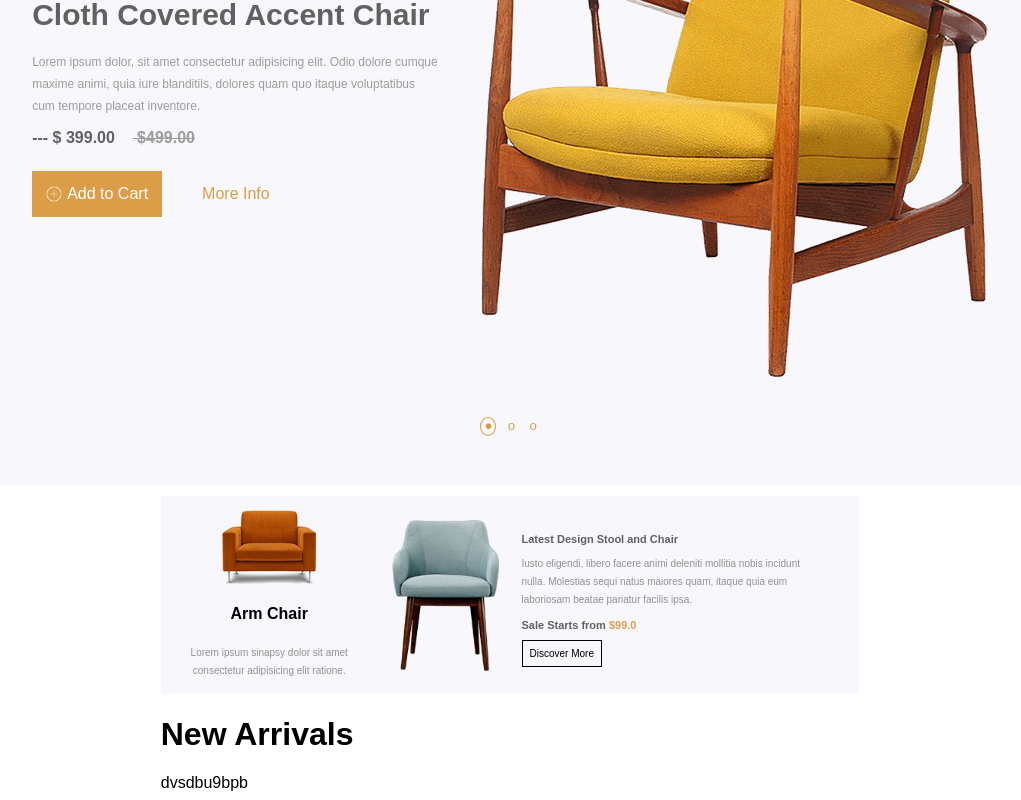
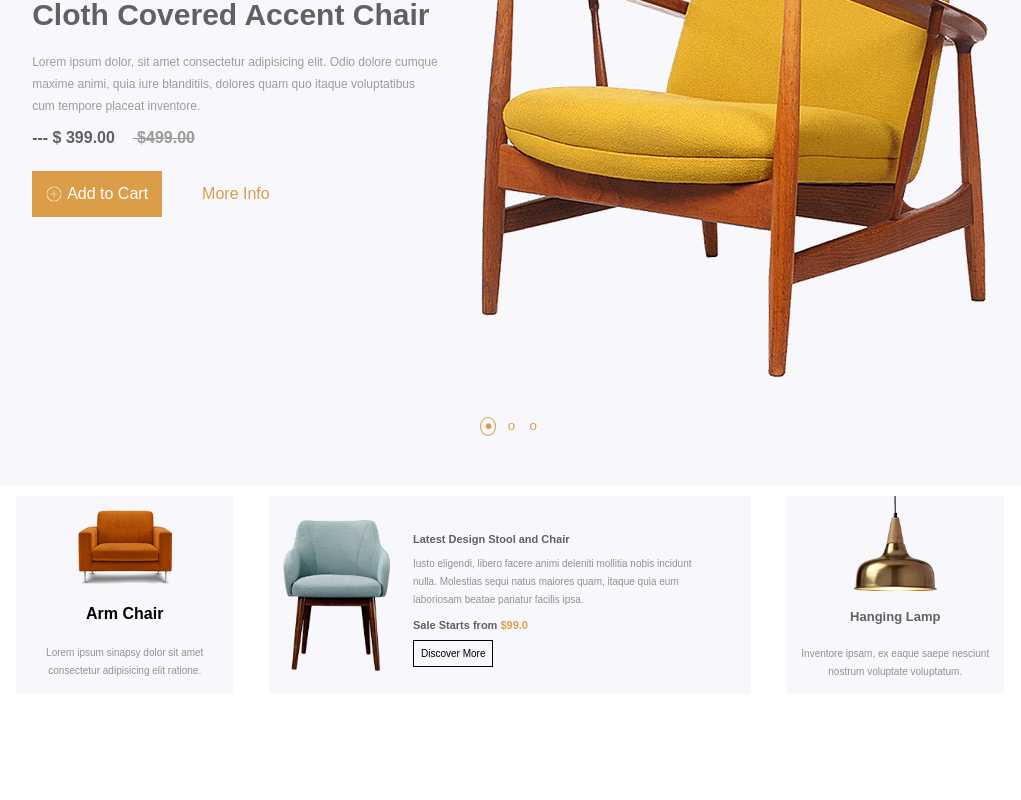
Before and after one commit to MadMax2121/MaksArt, a React (Create React App) app: page / in a window 1280 px wide. Shown: the part 315-1115 px from the top of the page, without its empty margins (130-1151 px from the left). After the commit the page ends 1017 px from the top, so only its background shows below. Built offline with nearby package versions, Linux system fonts and the light colour scheme.

Commit message:
finished first three

```diff
--- a/public/index.html
+++ b/public/index.html
@@ -2,7 +2,7 @@
 <html lang="en">
   <head>
     <meta charset="utf-8" />
-    <link rel="icon" href="%PUBLIC_URL%/favicon.ico" />
+    <link rel="icon" href="%PUBLIC_URL%/slider/slider1.png" />
     <meta name="viewport" content="width=device-width, initial-scale=1" />
     <meta name="theme-color" content="#000000" />
     <meta
@@ -13,7 +13,7 @@
 
     <link rel="manifest" href="%PUBLIC_URL%/manifest.json" />
 
-    <title>React App</title>
+    <title>Sofa Demo</title>
   </head>
   <body>
     <noscript>You need to enable JavaScript to run this app.</noscript>
--- a/src/App.js
+++ b/src/App.js
@@ -1,7 +1,7 @@
 import './App.css';
 import Header from './Header/Header.js';
 import FirstContainer from './FirstContainer/FirstContainer.js';
-import NewArrivals from './NewArrivals/NewArrivals';
+import FirstThree from './FirstThree/FirstThree';
 
 
 // In your component
@@ -16,7 +16,7 @@ function App() {
         </div>
 
         <div className='secondSection'>
-        <NewArrivals />
+        <FirstThree/>
         </div>
 
 
--- a/src/NewArrivals/NewArrivals.css
+++ b/src/FirstThree/FirstThree.css
@@ -1,7 +1,4 @@
 .new_arrivals_main {
-    display: flex;
-    flex-direction: column;
-    justify-content: space-evenly;
     margin-top: 10px;
 }
 
@@ -40,6 +37,7 @@
     align-items:center;
     justify-content: space-around;
     padding:14px;
+    margin-left: 36px;
 }
 .second_chair > img {
     width:3cm;
@@ -80,3 +78,33 @@
     font-family: Arial, Helvetica, sans-serif;
 
 }
+
+.third_chair {
+    border-radius: 2px;
+    background-color: rgb(248,248,252);
+    width: 5cm;
+    display: flex;
+    flex-direction: column;
+    align-items: center;
+    padding: 0px 14px;
+    margin-left: 36px;
+}
+
+.third_chair > img {
+    max-height: 2.5cm;
+    max-width: 2.5cm;
+
+}
+
+.third_chair > h2 {
+    padding-top: 0.2cm;
+    font-size: 13px;
+    color: rgb(97,97,97);
+}
+
+.third_chair > p {
+    font-size: 10px;
+    color: rgb(146, 145, 143);
+    line-height: 1.8;
+    text-align: center;
+}
--- a/src/NewArrivals/NewArrivals.js
+++ b/src/FirstThree/FirstThree.js
@@ -1,7 +1,7 @@
 import React from 'react'
-import "./NewArrivals.css"
+import "./FirstThree.css"
 
-function NewArrivals() {
+function FirstThree() {
     return (
         <main className='new_arrivals_main'>
             <div className='first3'>
@@ -30,17 +30,19 @@ function NewArrivals() {
                             <button>Discover More</button>
 
                         </div>
+                    </div>
 
+                    <div className='third_chair'>
+                        <img src="/popular-products/p3.png" alt="" />
+                        <h2>Hanging Lamp</h2>
+                        <p>Inventore ipsam, ex eaque saepe nesciunt nostrum
+                        voluptate voluptatum.</p>
                     </div>
             </div>
-
-            <h1>New Arrivals</h1>
-
-            <div>dvsdbu9bpb</div>
 
 
         </main>
     )
 }
 
-export default NewArrivals
+export default FirstThree;
```
